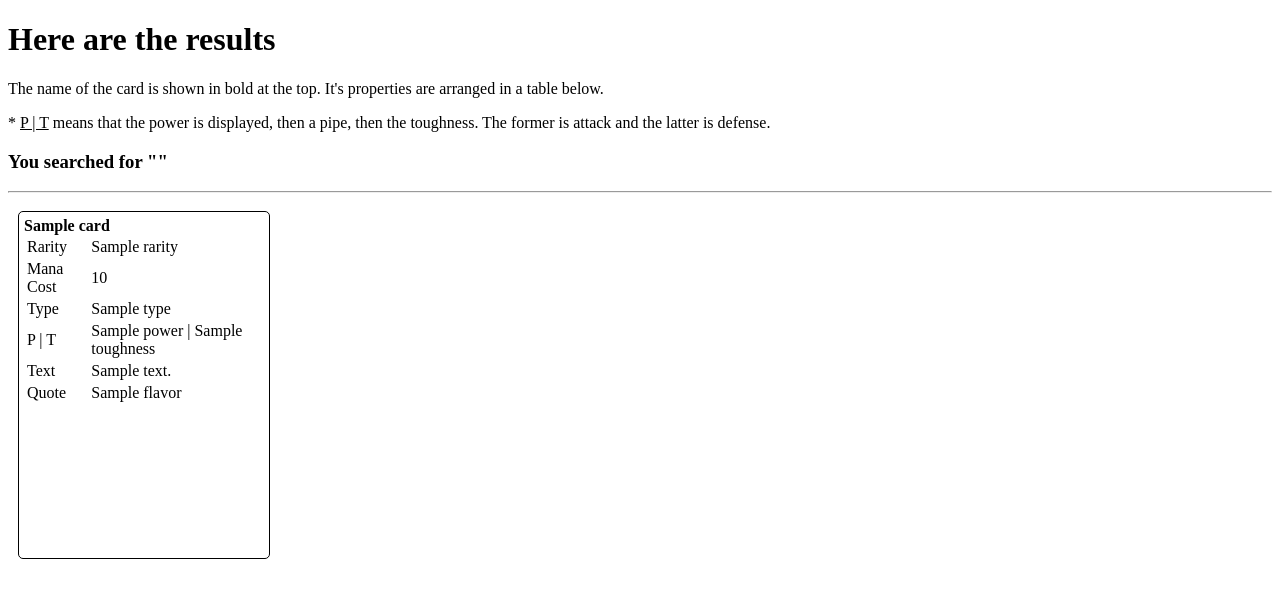
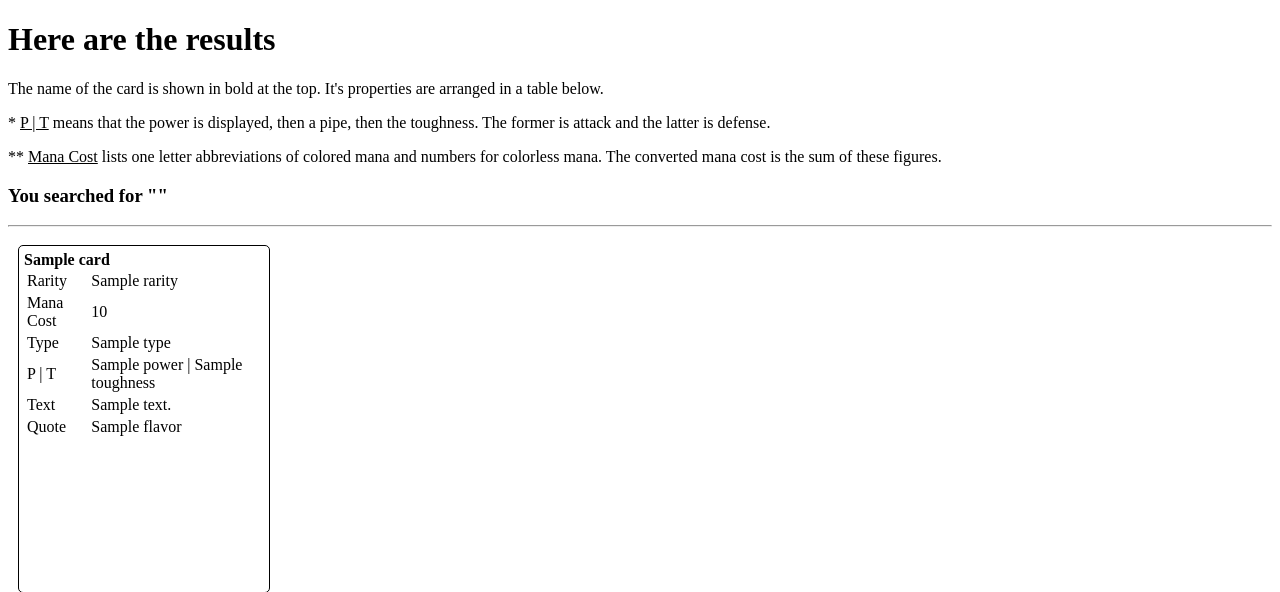
Before and after one commit to GiorgioVi/MongoDisMongoDat06, a Flask app: template templates/results.html in a window 1280 px wide. Shown: the top 592 px of the page. Run offline with Flask 2, Linux system fonts and the light colour scheme; the template is opened without the code that fills it: most values are stand-ins (such as "Sample title", 1, 10 or a date in 2020).

Commit message:
explained mana cost

```diff
--- a/templates/results.html
+++ b/templates/results.html
@@ -19,6 +19,7 @@
         <h1>Here are the results</h1>
         <p>The name of the card is shown in bold at the top. It's properties are arranged in a table below.</p>
         <p>* <u>P | T</u> means that the power is displayed, then a pipe, then the toughness. The former is attack and the latter is defense.</p>
+        <p>** <u>Mana Cost</u> lists one letter abbreviations of colored mana and numbers for colorless mana. The converted mana cost is the sum of these figures.</p>
         <h3>You searched for "{{ query }}"</h3>
         <hr>
         {% for card in list %}
```
